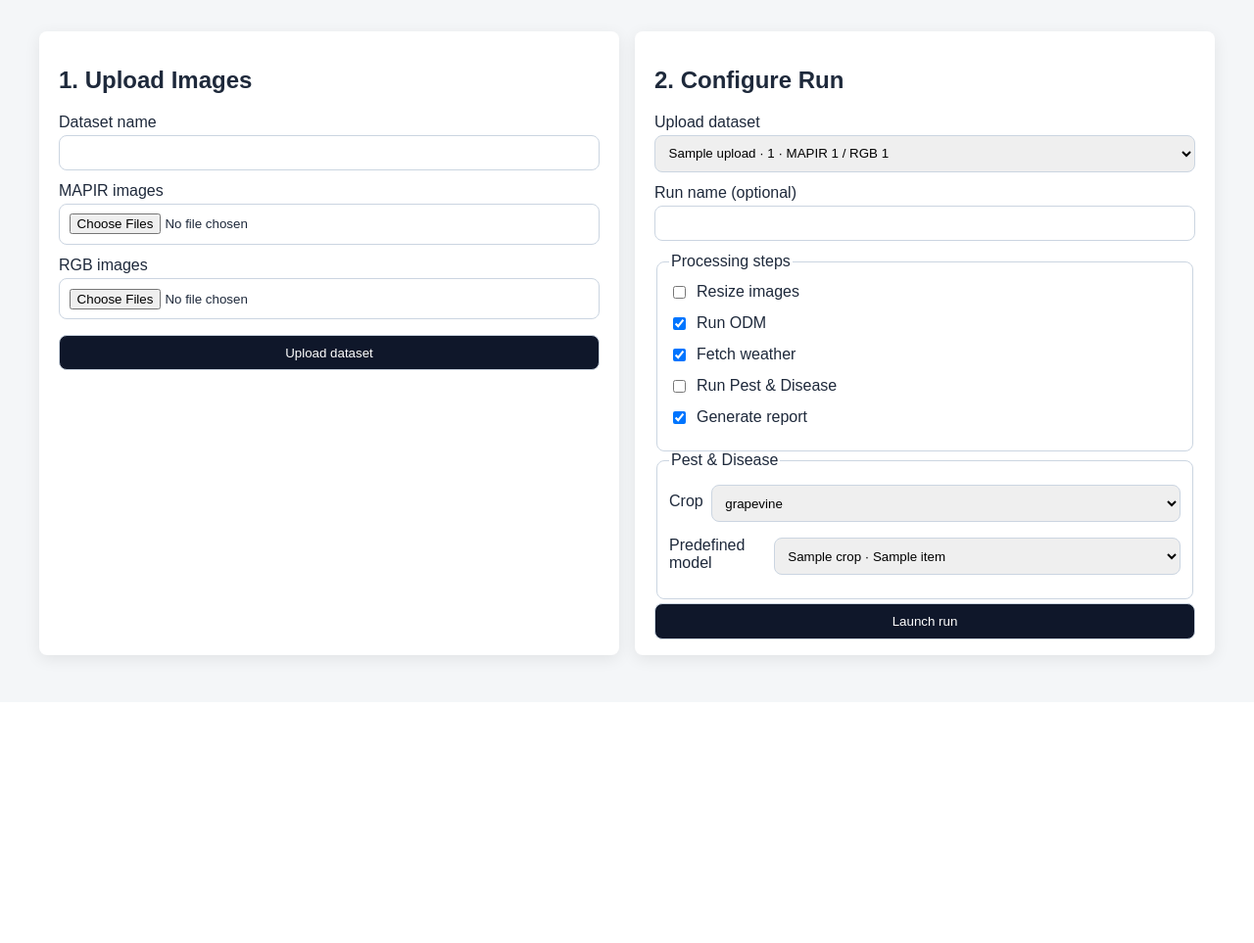
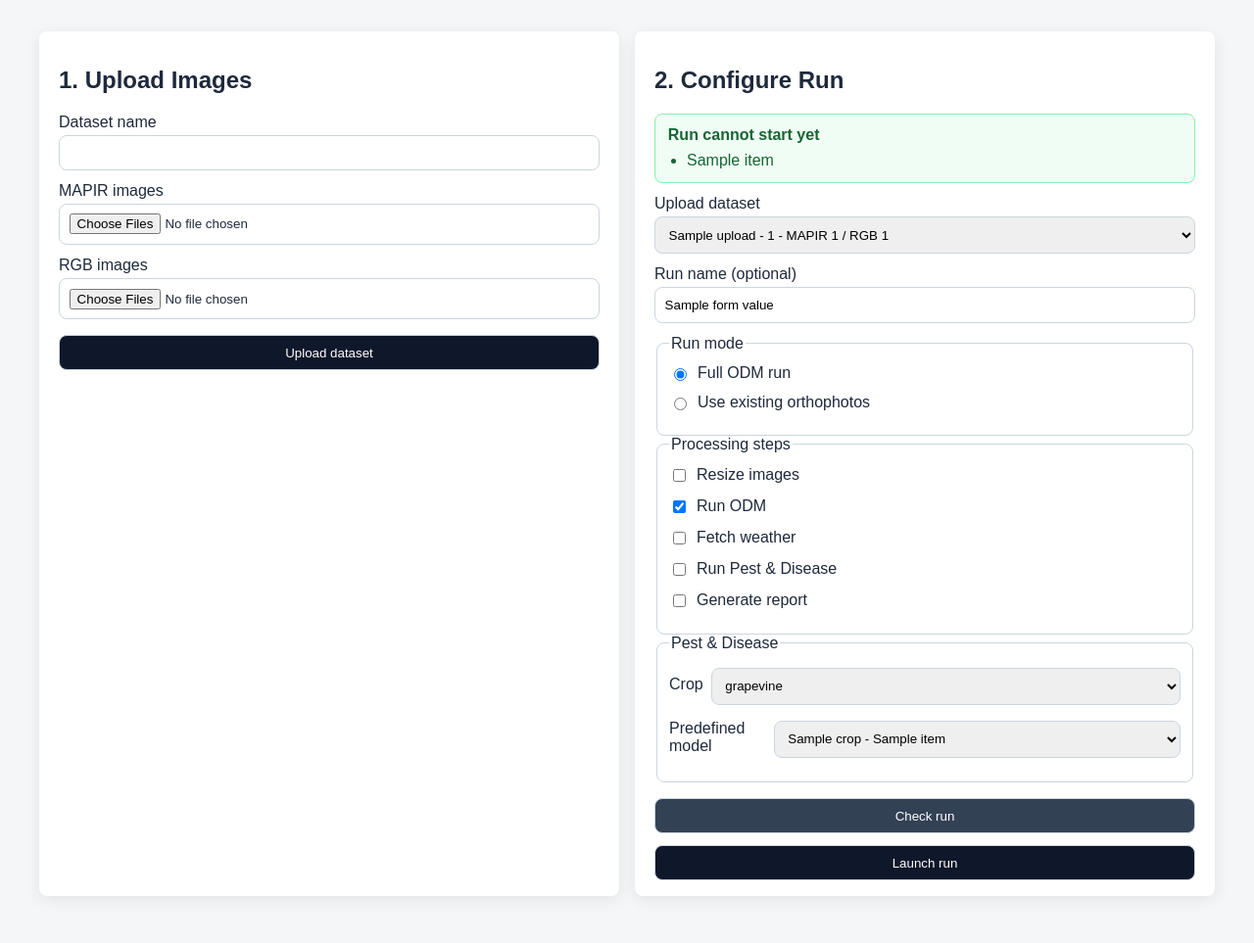
Before and after one commit to GEvang/agrivision-pipeline, a FastAPI app: template agrivision/app/web/templates/new_run.html in a window 1280 px wide. Shown: the part 112-1075 px from the top of the page at 98% size. Before the commit the page ends 795 px from the top, so only its background shows below. Run offline with FastAPI, Linux system fonts and the light colour scheme; the template is opened without the code that fills it: most values are stand-ins (such as "Sample title", 1, 10 or a date in 2020).

Commit message:
Add run preflight validation

```diff
--- a/agrivision/app/web/static/styles.css
+++ b/agrivision/app/web/static/styles.css
@@ -37,6 +37,7 @@
 .button-row { display:flex; gap:0.75rem; flex-wrap:wrap; }
 .button-link { display:inline-flex; align-items:center; justify-content:center; text-decoration:none; background:#0f172a; color:white; border-radius:8px; padding:0.65rem 1rem; }
 .button-link.secondary { background:#334155; }
+.secondary-button { background:#334155; margin-bottom:0.5rem; }
 .danger-button { background:#b91c1c; }
 .inline-action { margin-top:0.75rem; max-width:180px; }
 .table-actions { display:flex; align-items:center; gap:0.75rem; }
@@ -76,6 +77,16 @@
 .report-summary { display:grid; grid-template-columns: repeat(auto-fit, minmax(180px, 1fr)); gap:0.75rem; }
 .report-summary > div { border:1px solid #e2e8f0; border-radius:8px; padding:0.8rem; display:flex; flex-direction:column; gap:0.35rem; }
 .summary-label { color:#64748b; font-size:0.85rem; }
+.validation-panel { border:1px solid #cbd5e1; border-radius:8px; padding:0.8rem; margin:0.75rem 0; background:#f8fafc; }
+.validation-panel ul { margin:0.5rem 0 0; padding-left:1.2rem; }
+.validation-ok { background:#f0fdf4; border-color:#86efac; color:#166534; }
+.validation-error { background:#fef2f2; border-color:#fca5a5; color:#991b1b; }
+.preflight-results { margin-top:0.75rem; }
+.preflight-checks { list-style:none; padding-left:0 !important; display:grid; gap:0.4rem; }
+.preflight-checks li { display:flex; justify-content:space-between; gap:0.75rem; border-radius:8px; padding:0.45rem 0.6rem; background:white; border:1px solid #e2e8f0; }
+.preflight-ok { color:#166534; }
+.preflight-warn { color:#9a3412; }
+.preflight-error { color:#991b1b; }
 
 @media (max-width: 760px) {
   .site-header, .dashboard-hero, .panel-header { flex-direction:column; align-items:flex-start; }
--- a/agrivision/app/web/templates/new_run.html
+++ b/agrivision/app/web/templates/new_run.html
@@ -11,43 +11,78 @@
 
   <form class="panel" method="post" action="/ui/runs">
     <h2>2. Configure Run</h2>
+    {% if validation_result %}
+    <div class="validation-panel validation-{{ 'ok' if validation_result.ok else 'error' }}">
+      {% if validation_result.blockers %}
+      <strong>Run cannot start yet</strong>
+      <ul>
+        {% for item in validation_result.blockers %}
+        <li>{{ item }}</li>
+        {% endfor %}
+      </ul>
+      {% else %}
+      <strong>Preflight passed</strong>
+      {% endif %}
+      {% if validation_result.warnings %}
+      <strong>Warnings</strong>
+      <ul>
+        {% for item in validation_result.warnings %}
+        <li>{{ item }}</li>
+        {% endfor %}
+      </ul>
+      {% endif %}
+    </div>
+    {% endif %}
+
     <label>Upload dataset
       <select name="upload_run_id" required>
         {% for upload in uploads %}
         <option value="{{ upload.run_id }}" {% if upload.selected %}selected{% endif %}>
-          {{ upload.dataset_name }} · {{ upload.run_id }} · MAPIR {{ upload.mapir_count }} / RGB {{ upload.rgb_count }}
+          {{ upload.dataset_name }} - {{ upload.run_id }} - MAPIR {{ upload.mapir_count }} / RGB {{ upload.rgb_count }}
         </option>
         {% endfor %}
       </select>
     </label>
-    <label>Run name (optional)<input type="text" name="run_name" /></label>
+    <label>Run name (optional)<input type="text" name="run_name" value="{{ form_values.get('run_name', '') }}" /></label>
+
+    <fieldset>
+      <legend>Run mode</legend>
+      <label><input type="radio" name="run_mode" value="full_odm" {% if form_values.get('run_mode', 'full_odm') != 'existing_orthos' %}checked{% endif %} /> Full ODM run</label>
+      <label><input type="radio" name="run_mode" value="existing_orthos" {% if form_values.get('run_mode') == 'existing_orthos' %}checked{% endif %} /> Use existing orthophotos</label>
+    </fieldset>
+
     <fieldset>
       <legend>Processing steps</legend>
-      <label><input type="checkbox" name="resize_images" value="true" /> Resize images</label>
-      <label><input type="checkbox" name="run_odm" value="true" checked /> Run ODM</label>
-      <label><input type="checkbox" name="fetch_weather" value="true" checked /> Fetch weather</label>
-      <label><input type="checkbox" name="run_pdm" value="true" {% if pdm_enabled_by_default %}checked{% endif %} /> Run Pest &amp; Disease</label>
-      <label><input type="checkbox" name="generate_report" value="true" checked /> Generate report</label>
+      <label><input type="checkbox" name="resize_images" value="true" {% if form_values.get('resize_images') %}checked{% endif %} /> Resize images</label>
+      <label><input id="run-odm-checkbox" type="checkbox" name="run_odm" value="true" {% if form_values.get('run_odm', True) %}checked{% endif %} /> Run ODM</label>
+      <label><input type="checkbox" name="fetch_weather" value="true" {% if form_values.get('fetch_weather', True) %}checked{% endif %} /> Fetch weather</label>
+      <label><input type="checkbox" name="run_pdm" value="true" {% if form_values.get('run_pdm', pdm_enabled_by_default) %}checked{% endif %} /> Run Pest &amp; Disease</label>
+      <label><input type="checkbox" name="generate_report" value="true" {% if form_values.get('generate_report', True) %}checked{% endif %} /> Generate report</label>
     </fieldset>
+
     <fieldset>
       <legend>Pest &amp; Disease</legend>
       <label>Crop
         <select name="pdm_crop" id="pdm-crop-select">
-          <option value="grapevine" {% if pdm_default_crop == 'grapevine' %}selected{% endif %}>grapevine</option>
-          <option value="olive" {% if pdm_default_crop == 'olive' %}selected{% endif %}>olive</option>
+          <option value="grapevine" {% if form_values.get('pdm_crop', pdm_default_crop) == 'grapevine' %}selected{% endif %}>grapevine</option>
+          <option value="olive" {% if form_values.get('pdm_crop', pdm_default_crop) == 'olive' %}selected{% endif %}>olive</option>
         </select>
       </label>
       <label>Predefined model
         <select name="pdm_model_key" id="pdm-model-select">
           {% for item in pdm_model_catalog %}
-          <option value="{{ item.key }}" data-crop="{{ item.crop }}" {% if item.key == pdm_default_model_key %}selected{% endif %}>{{ item.crop }} · {{ item.label }}</option>
+          <option value="{{ item.key }}" data-crop="{{ item.crop }}" {% if item.key == form_values.get('pdm_model_key', pdm_default_model_key) %}selected{% endif %}>{{ item.crop }} - {{ item.label }}</option>
           {% endfor %}
         </select>
       </label>
     </fieldset>
+
+    <div class="preflight-results" id="preflight-results" aria-live="polite"></div>
+    <button class="secondary-button" type="button" id="preflight-button">Check run</button>
     <button type="submit">Launch run</button>
   </form>
 </section>
+
 <script>
 (function() {
   const cropSelect = document.getElementById('pdm-crop-select');
@@ -69,5 +104,78 @@
   cropSelect.addEventListener('change', filterModels);
   filterModels();
 })();
+
+(function() {
+  const form = document.querySelector('form[action="/ui/runs"]');
+  const preflightButton = document.getElementById('preflight-button');
+  const results = document.getElementById('preflight-results');
+  const odmCheckbox = document.getElementById('run-odm-checkbox');
+  if (!form || !preflightButton || !results || !odmCheckbox) return;
+
+  function syncRunMode() {
+    const mode = new FormData(form).get('run_mode');
+    const existing = mode === 'existing_orthos';
+    odmCheckbox.checked = !existing;
+    odmCheckbox.disabled = existing;
+  }
+
+  function payloadFromForm() {
+    const data = new FormData(form);
+    const runMode = data.get('run_mode');
+    return {
+      run_name: data.get('run_name') || null,
+      dataset_name: form.querySelector('select[name="upload_run_id"] option:checked')?.textContent?.split('-')[0]?.trim() || 'Dataset',
+      upload_run_id: data.get('upload_run_id'),
+      selected_steps: {
+        resize_images: data.has('resize_images'),
+        run_odm: runMode !== 'existing_orthos' && data.has('run_odm'),
+        fetch_weather: data.has('fetch_weather'),
+        run_pdm: data.has('run_pdm'),
+        generate_report: data.has('generate_report')
+      },
+      parameters: {
+        pdm_crop: data.get('pdm_crop'),
+        pdm_model_key: data.get('pdm_model_key')
+      }
+    };
+  }
+
+  function renderPreflight(payload) {
+    const rows = (payload.checks || []).map((item) => (
+      `<li class="preflight-${item.state}"><strong>${item.name}</strong><span>${item.detail}</span></li>`
+    )).join('');
+    const blockers = (payload.blockers || []).map((item) => `<li>${item}</li>`).join('');
+    const warnings = (payload.warnings || []).map((item) => `<li>${item}</li>`).join('');
+    results.innerHTML = `
+      <div class="validation-panel validation-${payload.ok ? 'ok' : 'error'}">
+        <strong>${payload.ok ? 'Preflight passed' : 'Run cannot start yet'}</strong>
+        ${blockers ? `<ul>${blockers}</ul>` : ''}
+        ${warnings ? `<strong>Warnings</strong><ul>${warnings}</ul>` : ''}
+        <ul class="preflight-checks">${rows}</ul>
+      </div>
+    `;
+  }
+
+  async function checkRun() {
+    syncRunMode();
+    preflightButton.disabled = true;
+    preflightButton.textContent = 'Checking...';
+    try {
+      const response = await fetch('/runs/validate', {
+        method: 'POST',
+        headers: {'content-type': 'application/json', 'accept': 'application/json'},
+        body: JSON.stringify(payloadFromForm())
+      });
+      if (response.ok) renderPreflight(await response.json());
+    } finally {
+      preflightButton.disabled = false;
+      preflightButton.textContent = 'Check run';
+    }
+  }
+
+  form.querySelectorAll('input[name="run_mode"]').forEach((item) => item.addEventListener('change', syncRunMode));
+  preflightButton.addEventListener('click', checkRun);
+  syncRunMode();
+})();
 </script>
 {% endblock %}
```
Also changed, not shown: agrivision/app/api.py (+44 -4 lines), agrivision/services/preflight_service.py (added, +119 -0 lines), tests/unit/test_preflight_service.py (added, +80 -0 lines).
